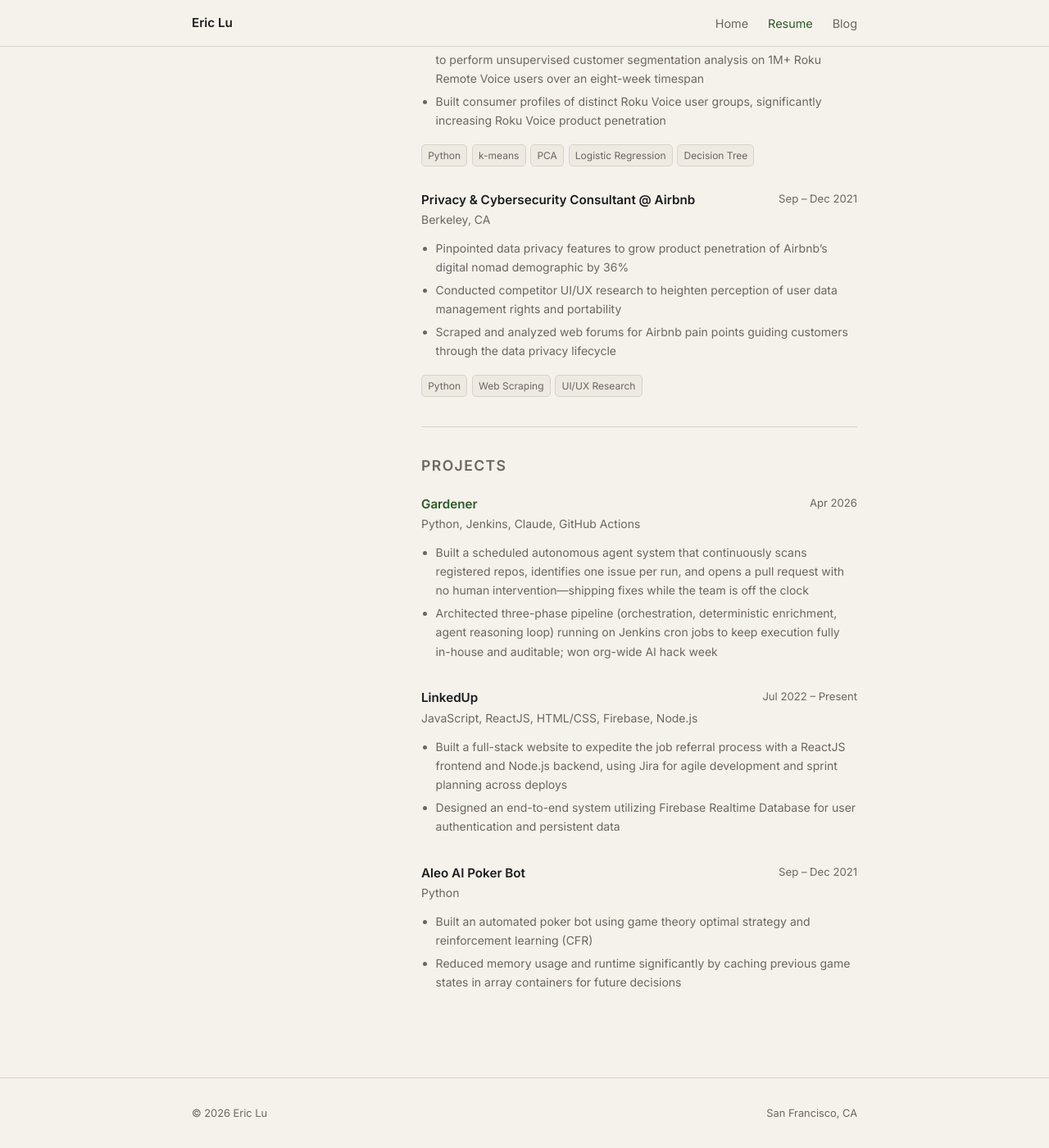
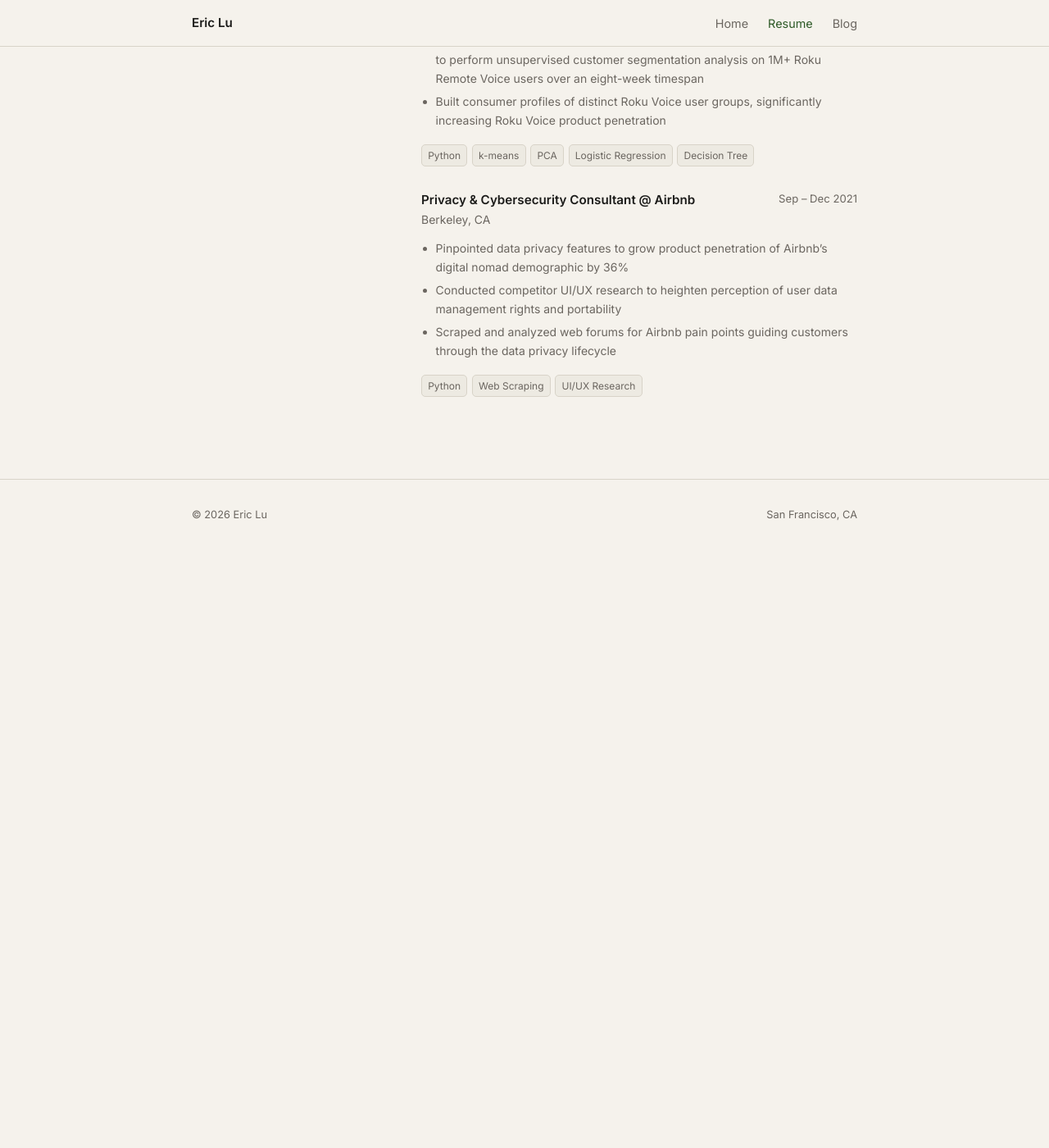
Before and after one commit to ericlu28/ericlu28.github.io, a Jekyll site: the page built from resume.html, in a window 1280 px wide and 1400 px high, scrolled down 2283 px. Shown: the whole window at 82% size. Built offline with Jekyll 4.4.1, drawn with Linux system fonts in a browser that asks for light colours; after the commit the page ends 2953 px from its top, so only the background shows below that.

Commit message:
Remove projects for rn

```diff
--- a/resume.html
+++ b/resume.html
@@ -273,48 +273,6 @@
         </div>
 
       </section>
-
-      <section>
-        <h2 class="section-title">Projects</h2>
-
-        <div class="resume-entry">
-          <div>
-            <div class="resume-entry-title"><a href="/blog/2026/04/24/gardener/">Gardener</a></div>
-            <div class="resume-entry-sub">Python, Jenkins, Claude, GitHub Actions</div>
-          </div>
-          <div class="resume-entry-date">Apr 2026</div>
-          <ul>
-            <li>Built a scheduled autonomous agent system that continuously scans registered repos, identifies one issue per run, and opens a pull request with no human intervention&mdash;shipping fixes while the team is off the clock</li>
-            <li>Architected three-phase pipeline (orchestration, deterministic enrichment, agent reasoning loop) running on Jenkins cron jobs to keep execution fully in-house and auditable; won org-wide AI hack week</li>
-          </ul>
-        </div>
-
-        <div class="resume-entry">
-          <div>
-            <div class="resume-entry-title">LinkedUp</div>
-            <div class="resume-entry-sub">JavaScript, ReactJS, HTML/CSS, Firebase, Node.js</div>
-          </div>
-          <div class="resume-entry-date">Jul 2022 &ndash; Present</div>
-          <ul>
-            <li>Built a full-stack website to expedite the job referral process with a ReactJS frontend and Node.js backend, using Jira for agile development and sprint planning across deploys</li>
-            <li>Designed an end-to-end system utilizing Firebase Realtime Database for user authentication and persistent data</li>
-          </ul>
-        </div>
-
-        <div class="resume-entry">
-          <div>
-            <div class="resume-entry-title">Aleo AI Poker Bot</div>
-            <div class="resume-entry-sub">Python</div>
-          </div>
-          <div class="resume-entry-date">Sep &ndash; Dec 2021</div>
-          <ul>
-            <li>Built an automated poker bot using game theory optimal strategy and reinforcement learning (CFR)</li>
-            <li>Reduced memory usage and runtime significantly by caching previous game states in array containers for future decisions</li>
-          </ul>
-        </div>
-
-      </section>
-
     </div>
 
   </div>
```
